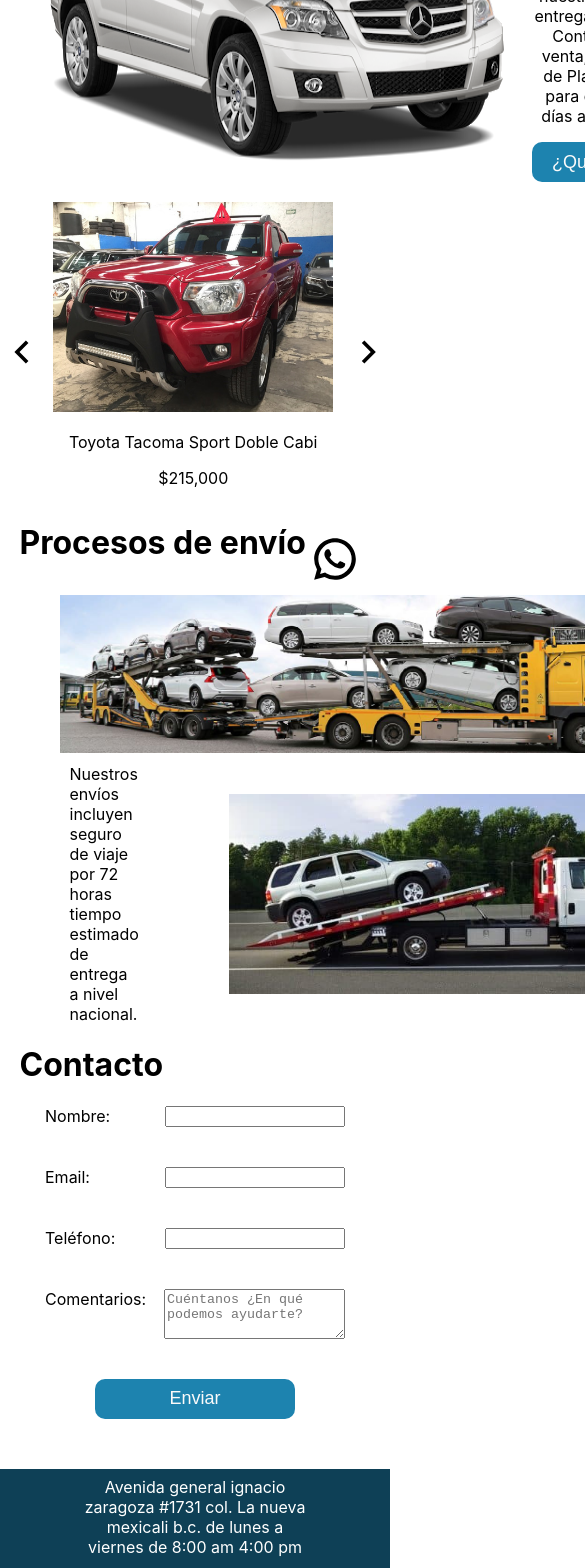
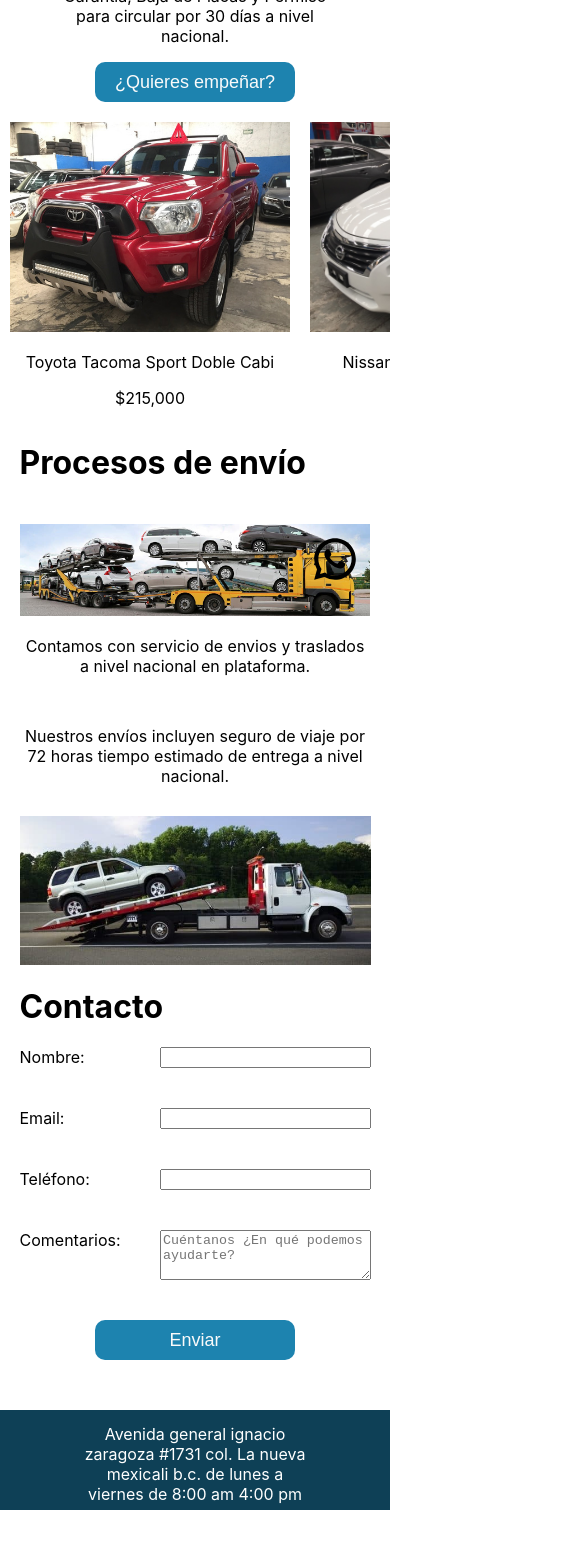
Before and after one commit to JesusWisord/sarah-proj, a Next.js app: page / in a window 390 px wide. Shown: the part 220-1788 px from the top of the page, 585 px wide, since content can reach past the window. After the commit the page ends 1730 px from the top, so only its background shows below. Built offline with nearby package versions, Linux system fonts and the light colour scheme.

Commit message:
[ADD] Responsive design

```diff
--- a/components/Catalogue.jsx
+++ b/components/Catalogue.jsx
@@ -17,9 +17,9 @@
   };
   const handleScroll = (side) => {
     if (side === 'left') {
-      scrollX -= 900;
+      scrollX -= window.innerWidth - 100;
     } else {
-      scrollX += 900;
+      scrollX += window.innerWidth - 100;
     }
     if (scrollX > 9500) {
       scrollX = 8700;
--- a/styles/Catalogue.module.scss
+++ b/styles/Catalogue.module.scss
@@ -17,3 +17,13 @@
 .icon{
   font-size: 50px;
 }
+
+@media screen and (max-width: 800px){
+  .icon{
+    display: none;
+  }
+  .catalogue{
+    width: 100vw;
+    overflow: scroll;
+  }
+}
--- a/styles/DeliverProcess.module.scss
+++ b/styles/DeliverProcess.module.scss
@@ -12,8 +12,33 @@
     display: flex;
     justify-content: space-around;
     align-items: center;
+    margin-top: 10px;
     p {
       margin: 0 50px
     }
   }
 }
+
+@media screen and (max-width: 800px){
+  .deliverProcess{
+    img{
+      max-width: 40vw;
+    }
+  }
+}
+
+@media screen and (max-width: 600px){
+  .deliverProcess{
+    .paragraph{
+      flex-direction: column;
+      p {
+        margin: 20px 0;
+        text-align: center;
+      }
+    }
+    img{
+      max-width: 100%;
+      margin-top: 10px
+    }
+  }
+}
--- a/styles/Footer.module.scss
+++ b/styles/Footer.module.scss
@@ -1,11 +1,14 @@
 .footer{
-  height: 150px;
+  height: 100px;
   background-color: #0E4056;
   color: white;
   p {
     width: 60%;
+    height: 100%;
     padding-top: 2%;
-    margin: 0 auto;
+    margin: auto;
     text-align: center;
+    display: flex;
+    align-items: center;
   }
 }
--- a/styles/Form.module.scss
+++ b/styles/Form.module.scss
@@ -8,7 +8,7 @@
     align-items: center;
   }
   label{
-    width: 300px;
+    width: 50%;
     margin-bottom: 40px;
     display: flex;
     justify-content: space-between;
@@ -26,6 +26,13 @@
     font-size: 18px;
   }
   .comentarios{
+    width: 60%;
     height: 50px;
   }
 }
+
+@media screen and (max-width: 600px){
+  .formContainer label{
+    width: 100%;
+  }
+}
--- a/styles/Header.module.scss
+++ b/styles/Header.module.scss
@@ -8,6 +8,7 @@
 
 .header div{
   display: flex;
+  max-width: 300px;
   p {
     margin-left: 20px;
   }
@@ -19,11 +20,20 @@
 }
 
 .header ul{
+  margin: 0;
+  height: 100%;
   display: flex;
   justify-content: space-evenly;
+  align-items: center;
   list-style: none;
 }
 
 .header ul li a {
   margin-right: 10px;
 }
+
+@media screen and (max-width: 750px){
+  .header ul{
+    display: none;
+  }
+}
--- a/styles/Hero.module.scss
+++ b/styles/Hero.module.scss
@@ -18,3 +18,14 @@
   border-radius: 10px;
   font-size: 18px;
 }
+
+@media screen and (max-width: 750px){
+  .hero {
+    img{
+      display: none;
+    }
+    .right_side {
+      width: 80%;
+    }
+  }
+}
```
